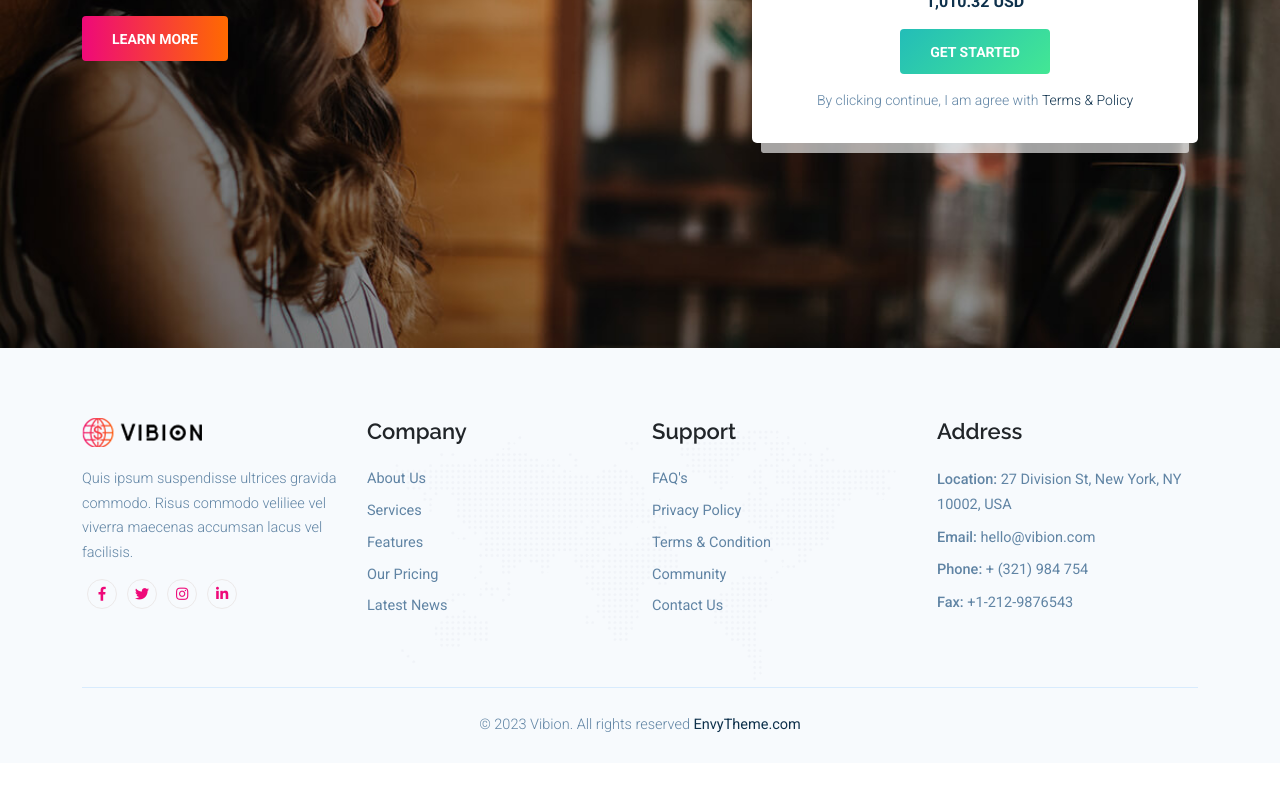
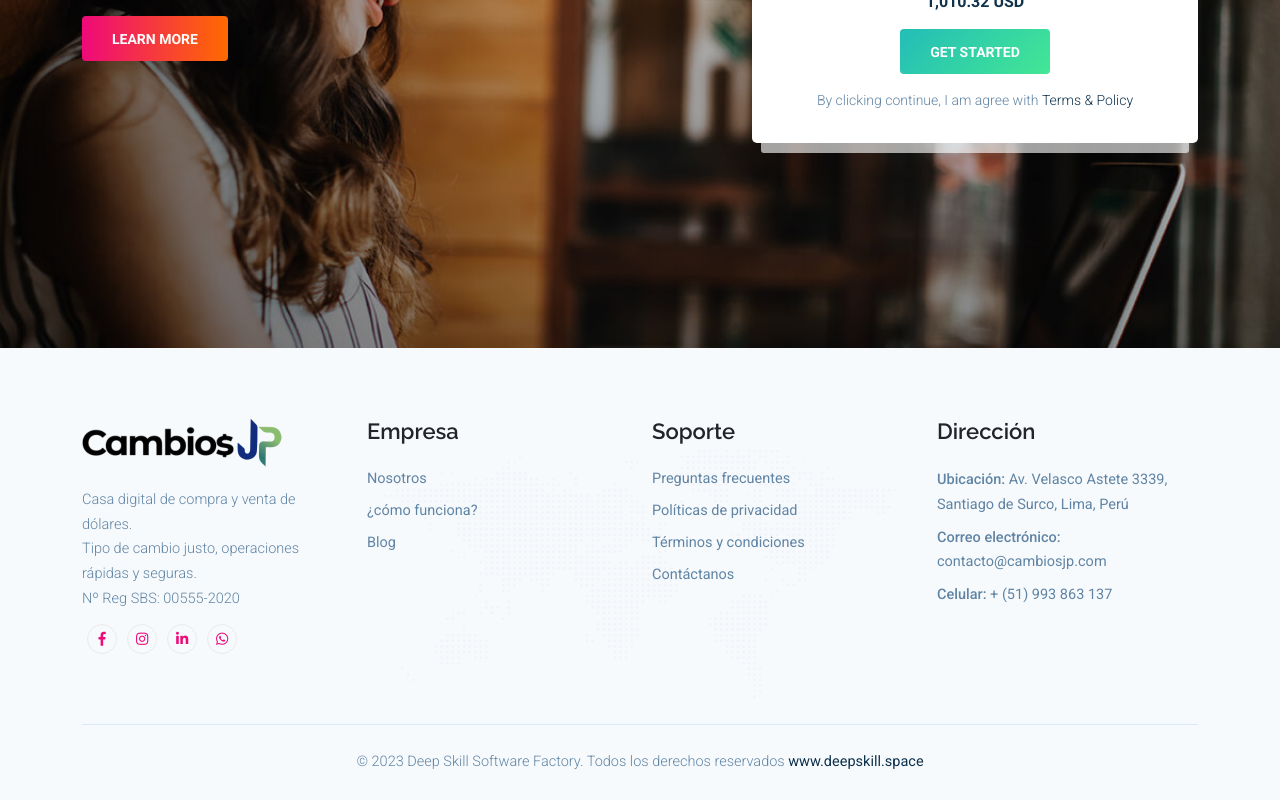
Before and after one commit to deep-skill/cambiosjp-web, a Vue app: page / in a window 1280 px wide. Shown: the part 452-1252 px from the top of the page. Before the commit the page ends 1215 px from the top, so only its background shows below. Built offline with nearby package versions, Linux system fonts and the light colour scheme.

Commit message:
Footer updated. We need to change links yet.

```diff
--- a/src/components/layout/Footer.vue
+++ b/src/components/layout/Footer.vue
@@ -6,63 +6,61 @@
                     <div class="col-lg-3 col-sm-6 col-md-6">
                         <div class="single-footer-widget">
                             <div class="logo">
-                                <router-link to="/"><img src="../../assets/images/black-logo.png" alt="logo"></router-link>
-                                <p>Quis ipsum suspendisse ultrices gravida commodo. Risus commodo veliliee vel viverra maecenas accumsan lacus vel facilisis.</p>
+                                <router-link to="/"><img src="../../assets/images/black-cambiosjp-logo.png" alt="logo"></router-link>
+                                <p>Casa digital de compra y venta de dólares.<br/>
+                                   Tipo de cambio justo, operaciones rápidas y seguras.<br/>
+                                   Nº Reg SBS: 00555-2020</p>
                             </div>
 
                             <ul class="social-links">
                                 <li><a href="https://www.facebook.com/" target="_blank"><i class="fab fa-facebook-f"></i></a></li>
-                                <li><a href="https://www.twitter.com/" target="_blank"><i class="fab fa-twitter"></i></a></li>
                                 <li><a href="https://www.instagram.com/" target="_blank"><i class="fab fa-instagram"></i></a></li>
                                 <li><a href="https://www.linkedin.com/" target="_blank"><i class="fab fa-linkedin-in"></i></a></li>
+                                <li><a href="https://www.twitter.com/" target="_blank"><i class="fab fa-whatsapp"></i></a></li>
                             </ul>
                         </div>
                     </div>
 
                     <div class="col-lg-3 col-sm-6 col-md-6">
                         <div class="single-footer-widget pl-5">
-                            <h3>Company</h3>
+                            <h3>Empresa</h3>
 
                             <ul class="list">
-                                <li><router-link to="/about-us">About Us</router-link></li>
-                                <li><router-link to="/features-1">Services</router-link></li>
-                                <li><router-link to="/features-2">Features</router-link></li>
-                                <li><router-link to="/pricing">Our Pricing</router-link></li>
-                                <li><router-link to="/blog-1">Latest News</router-link></li>
+                                <li><router-link to="/about-us">Nosotros</router-link></li>
+                                <li><router-link to="/pricing">¿cómo funciona?</router-link></li>
+                                <li><router-link to="/blog-1">Blog</router-link></li>
                             </ul>
                         </div>
                     </div>
 
                     <div class="col-lg-3 col-sm-6 col-md-6">
                         <div class="single-footer-widget">
-                            <h3>Support</h3>
+                            <h3>Soporte</h3>
 
                             <ul class="list">
-                                <li><router-link to="/faq">FAQ's</router-link></li>
-                                <li><router-link to="/privacy-policy">Privacy Policy</router-link></li>
-                                <li><router-link to="/terms-condition">Terms & Condition</router-link></li>
-                                <li><router-link to="/#">Community</router-link></li>
-                                <li><router-link to="/contact">Contact Us</router-link></li>
+                                <li><router-link to="/faq">Preguntas frecuentes</router-link></li>
+                                <li><router-link to="/privacy-policy">Políticas de privacidad</router-link></li>
+                                <li><router-link to="/terms-condition">Términos y condiciones</router-link></li>
+                                <li><router-link to="/contact">Contáctanos</router-link></li>
                             </ul>
                         </div>
                     </div>
 
                     <div class="col-lg-3 col-sm-6 col-md-6">
                         <div class="single-footer-widget">
-                            <h3>Address</h3>
+                            <h3>Dirección</h3>
 
                             <ul class="footer-contact-info">
-                                <li><span>Location:</span> 27 Division St, New York, NY 10002, USA</li>
-                                <li><span>Email:</span> <a href="mailto:hello@vibion.com">hello@vibion.com</a></li>
-                                <li><span>Phone:</span> <a href="tel:+321984754">+ (321) 984 754</a></li>
-                                <li><span>Fax:</span> <a href="tel:+12129876543">+1-212-9876543</a></li>
+                                <li><span>Ubicación:</span> Av. Velasco Astete 3339, Santiago de Surco, Lima, Perú</li>
+                                <li><span>Correo electrónico:</span> <a href="mailto:contacto@cambiosjp.com">contacto@cambiosjp.com</a></li>
+                                <li><span>Celular:</span> <a href="tel:+51993863137">+ (51) 993 863 137</a></li>
                             </ul>
                         </div>
                     </div>
                 </div>
 
                 <div class="copyright-area">
-                    <p>&copy; {{currentYear}} Vibion. All rights reserved <a href="https://envytheme.com/" target="_blank">EnvyTheme.com</a></p>
+                    <p>&copy; {{currentYear}} Deep Skill Software Factory. Todos los derechos reservados <a href="https://deepskill.space/" target="_blank">www.deepskill.space</a></p>
                 </div>
             </div>
 
```
